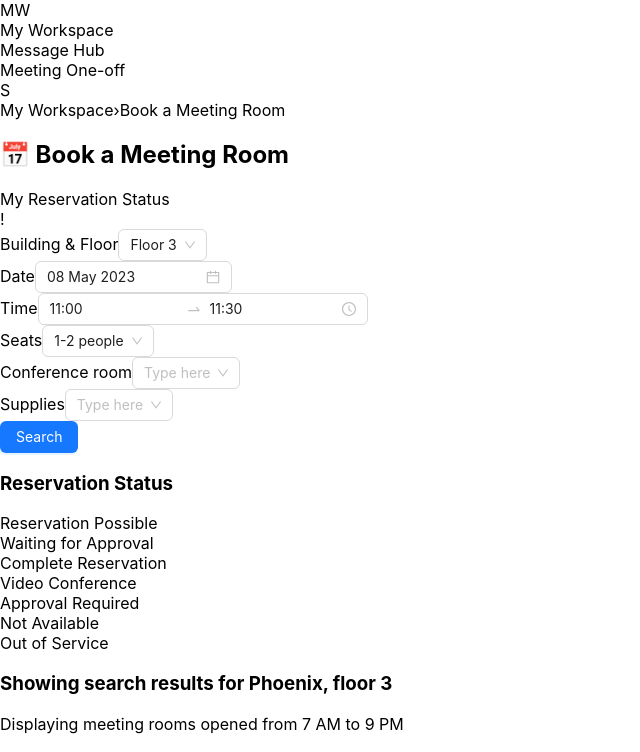
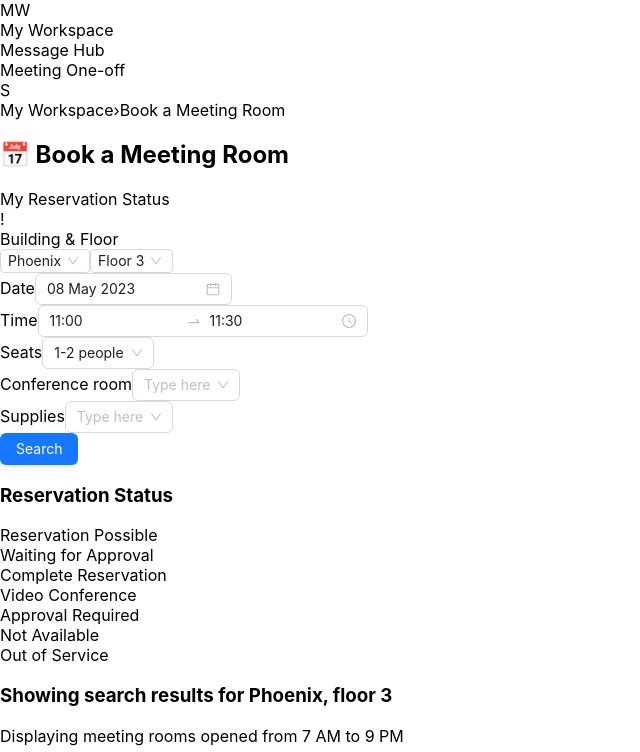
Before and after one commit to swatikasingh/meeting-booking-ui, a React (Create React App) app: page / in a window 1280 px wide. Shown: the top 752 px of the page, without its empty margins (0-640 px from the left). Built offline with nearby package versions, Linux system fonts and the light colour scheme.

Commit message:
Refactor building and floor selection with dynamic floor options
Co-authored-by: swatikasingh99 <swatikasingh99@gmail.com>

```diff
--- a/src/components/BookingHeader.js
+++ b/src/components/BookingHeader.js
@@ -2,10 +2,35 @@ import React, { useState } from "react";
 import { DatePicker, TimePicker, Input, Button, Select } from "antd";
 import moment from "moment";
 
-const { OptGroup } = Select;
+const BookingHeader = () => {
+  const [selectedBuilding, setSelectedBuilding] = useState("Phoenix");
+  const [selectedFloor, setSelectedFloor] = useState("Floor 3");
 
-const BookingHeader = () => {
-  const [selectedLocation, setSelectedLocation] = useState("Phoenix - Floor 3");
+  const getFloorOptions = (building) => {
+    if (building === "Phoenix") {
+      return [
+        { value: "All", label: "All" },
+        { value: "Floor 1", label: "Floor 1" },
+        { value: "Floor 2", label: "Floor 2" },
+        { value: "Floor 3", label: "Floor 3" },
+        { value: "Floor 4", label: "Floor 4" },
+        { value: "Floor 5", label: "Floor 5" },
+        { value: "Floor 6", label: "Floor 6" },
+        { value: "Floor 7", label: "Floor 7" },
+      ];
+    } else if (building === "Orion") {
+      return [
+        { value: "All", label: "All" },
+        { value: "Floor 2", label: "Floor 2" },
+      ];
+    }
+    return [];
+  };
+
+  const handleBuildingChange = (value) => {
+    setSelectedBuilding(value);
+    setSelectedFloor("All");
+  };
 
   return (
     <div className="bg-white rounded-lg shadow-sm border border-gray-200 p-6 mb-6">
@@ -22,27 +47,31 @@ const BookingHeader = () => {
       <div className="grid grid-cols-6 gap-4 mb-4">
         <div>
           <label className="block text-sm font-medium text-gray-700 mb-2">Building & Floor</label>
-          <Select
-            className="w-full"
-            placeholder="Select Building & Floor"
-            value={selectedLocation}
-            onChange={setSelectedLocation}
-          >
-            <OptGroup label="Phoenix">
-              <Select.Option value="Phoenix - All">All</Select.Option>
-              <Select.Option value="Phoenix - Floor 1">Floor 1</Select.Option>
-              <Select.Option value="Phoenix - Floor 2">Floor 2</Select.Option>
-              <Select.Option value="Phoenix - Floor 3">Floor 3</Select.Option>
-              <Select.Option value="Phoenix - Floor 4">Floor 4</Select.Option>
-              <Select.Option value="Phoenix - Floor 5">Floor 5</Select.Option>
-              <Select.Option value="Phoenix - Floor 6">Floor 6</Select.Option>
-              <Select.Option value="Phoenix - Floor 7">Floor 7</Select.Option>
-            </OptGroup>
-            <OptGroup label="Orion">
-              <Select.Option value="Orion - All">All</Select.Option>
-              <Select.Option value="Orion - Floor 2">Floor 2</Select.Option>
-            </OptGroup>
-          </Select>
+          <div className="bg-gray-50 border border-gray-300 rounded-md p-2 space-y-1.5">
+            <Select
+              className="w-full"
+              placeholder="Building"
+              value={selectedBuilding}
+              onChange={handleBuildingChange}
+              size="small"
+            >
+              <Select.Option value="Phoenix">Phoenix</Select.Option>
+              <Select.Option value="Orion">Orion</Select.Option>
+            </Select>
+            <Select
+              className="w-full"
+              placeholder="Floor"
+              value={selectedFloor}
+              onChange={setSelectedFloor}
+              size="small"
+            >
+              {getFloorOptions(selectedBuilding).map(floor => (
+                <Select.Option key={floor.value} value={floor.value}>
+                  {floor.label}
+                </Select.Option>
+              ))}
+            </Select>
+          </div>
         </div>
 
         <div>
```
